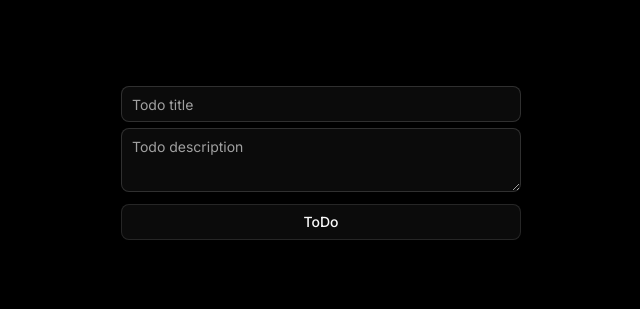
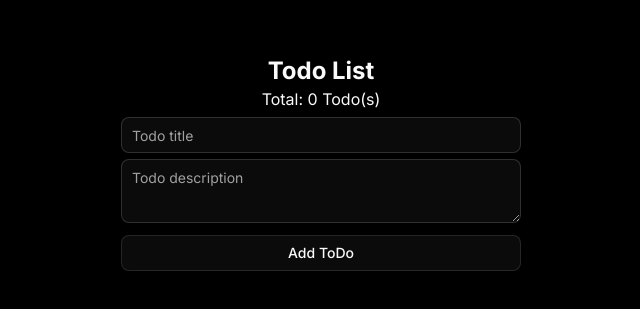
Before and after one commit to DenisDK/Zustand-mini-task, a Next.js app: page / in a window 1280 px wide. Shown: the part 237-546 px from the top of the page, without its empty margins (319-959 px from the left). Built offline with nearby package versions, Linux system fonts and the light colour scheme.

Commit message:
todos counter

```diff
--- a/modules/to-do/components/TodoForm.tsx
+++ b/modules/to-do/components/TodoForm.tsx
@@ -8,6 +8,7 @@ import { Input } from "@/components/ui/input";
 
 const TodoForm = () => {
   const addTodo = useTodoStore((state) => state.addTodo);
+  const todos = useTodoStore((state) => state.todos.length);
 
   const [title, setTitle] = useState("");
   const [description, setDescription] = useState("");
@@ -31,6 +32,12 @@ const TodoForm = () => {
   return (
     <div className="">
       <div className="flex flex-col gap-1.5">
+        <div className="text-center">
+          <h2 className="text-2xl font-bold">Todo List</h2>
+          <h3 className="">
+            Total: {todos} Todo{"(s)"}
+          </h3>
+        </div>
         <Input
           value={title}
           onChange={(event) => setTitle(event.target.value)}
@@ -44,7 +51,7 @@ const TodoForm = () => {
         />
       </div>
       <Button variant="outline" onClick={handleAddTodo} className="mt-3 w-full">
-        ToDo
+        Add ToDo
       </Button>
     </div>
   );
```
